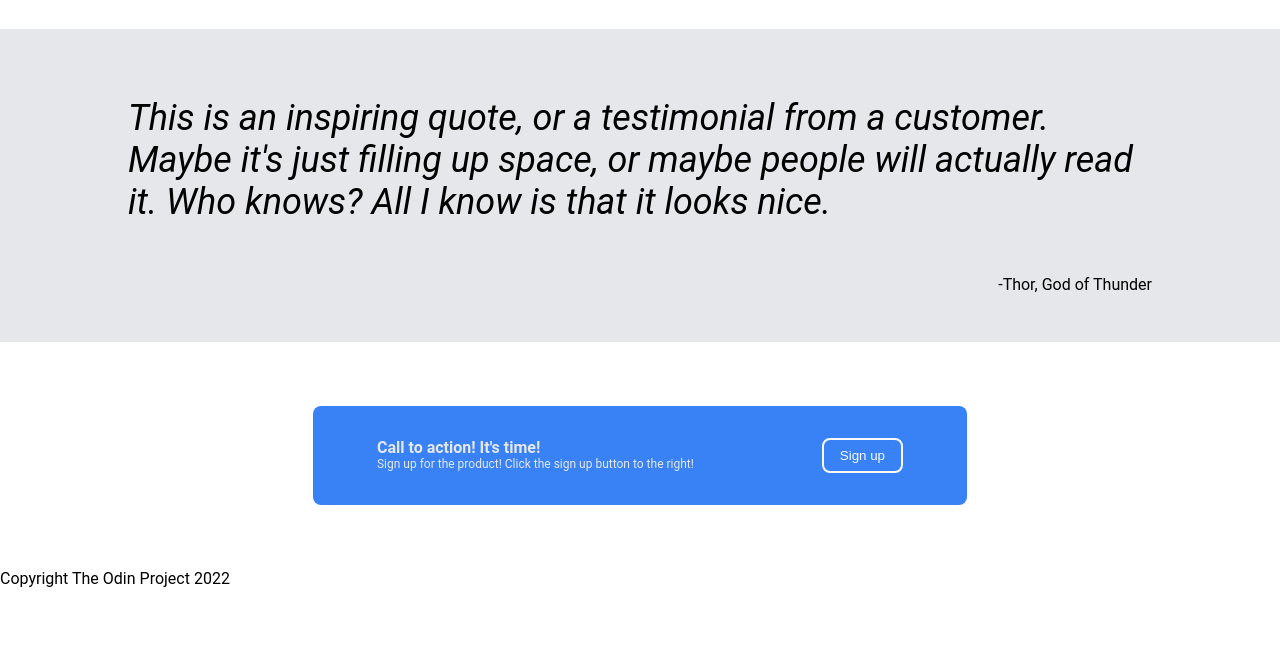
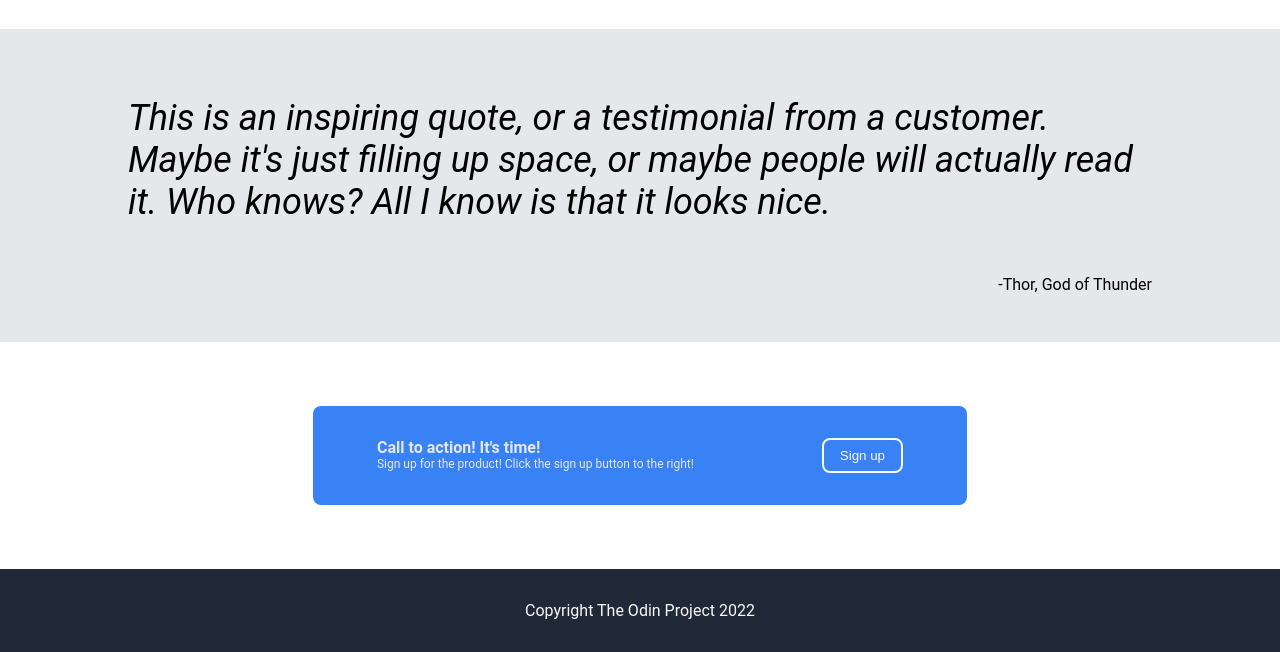
Before and after one commit to jor-eldevera/odin-landing-page, a plain HTML site: page index.html in a window 1280 px wide. Shown: the part 638-1290 px from the top of the page. Before the commit the page ends 1226 px from the top, so only its background shows below. Drawn offline with Linux system fonts and the light colour scheme.

Commit message:
Add styles for footer

```diff
--- a/styles.css
+++ b/styles.css
@@ -164,3 +164,13 @@ header p {
     border-radius: 8px;
     color: #F9FAF8;
 }
+
+/* FOOTER */
+
+footer {
+    display: flex;
+    justify-content: center;
+    background-color: #1F2937;
+    color: #F9FAF8;
+    padding: 32px 0px;
+}
```
